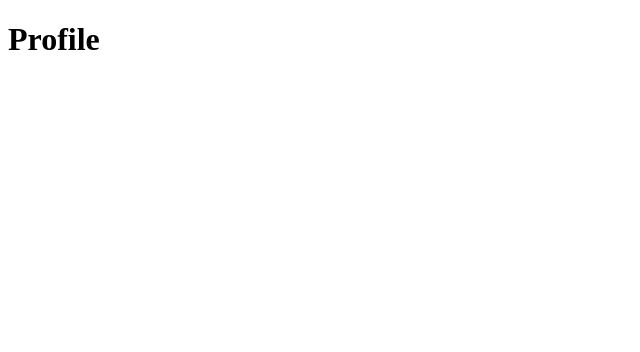
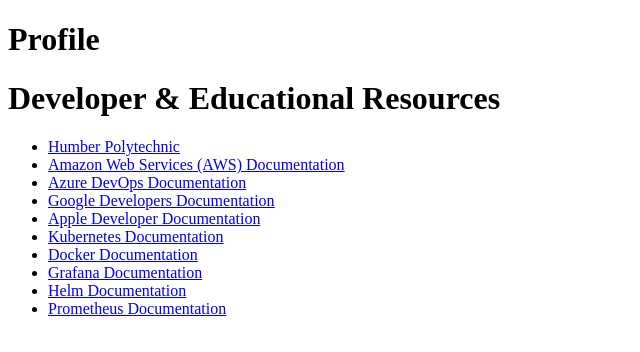
Before and after one commit to profjigisha/ITSA5501_Labs_Jigisha, a plain HTML site: page Lab1_Git_Operations/Profile.html in a window 1280 px wide. Shown: the whole page, without its empty margins (0-640 px from the left). Drawn offline with Linux system fonts and the light colour scheme.

Commit message:
updated profile.html with documentation links

```diff
--- a/Lab1_Git_Operations/Profile.html
+++ b/Lab1_Git_Operations/Profile.html
@@ -7,5 +7,69 @@
 </head>
 <body>
     <h1>Profile</h1>
+
+    <h1>Developer & Educational Resources</h1>
+
+    <ul>
+        <li>
+            <a href="https://humber.ca/" target="_blank" rel="noopener noreferrer">
+                Humber Polytechnic
+            </a>
+        </li>
+
+        <li>
+            <a href="https://docs.aws.amazon.com/" target="_blank" rel="noopener noreferrer">
+                Amazon Web Services (AWS) Documentation
+            </a>
+        </li>
+
+        <li>
+            <a href="https://learn.microsoft.com/azure/devops/" target="_blank" rel="noopener noreferrer">
+                Azure DevOps Documentation
+            </a>
+        </li>
+
+        <li>
+            <a href="https://developers.google.com/" target="_blank" rel="noopener noreferrer">
+                Google Developers Documentation
+            </a>
+        </li>
+
+        <li>
+            <a href="https://developer.apple.com/documentation/" target="_blank" rel="noopener noreferrer">
+                Apple Developer Documentation
+            </a>
+        </li>
+
+        <li>
+            <a href="https://kubernetes.io/docs/" target="_blank" rel="noopener noreferrer">
+                Kubernetes Documentation
+            </a>
+        </li>
+
+        <li>
+            <a href="https://docs.docker.com/" target="_blank" rel="noopener noreferrer">
+                Docker Documentation
+            </a>
+        </li>
+
+        <li>
+            <a href="https://grafana.com/docs/" target="_blank" rel="noopener noreferrer">
+                Grafana Documentation
+            </a>
+        </li>
+
+        <li>
+            <a href="https://helm.sh/docs/" target="_blank" rel="noopener noreferrer">
+                Helm Documentation
+            </a>
+        </li>
+
+        <li>
+            <a href="https://prometheus.io/docs/" target="_blank" rel="noopener noreferrer">
+                Prometheus Documentation
+            </a>
+        </li>
+    </ul>
 </body>
 </html>
```
